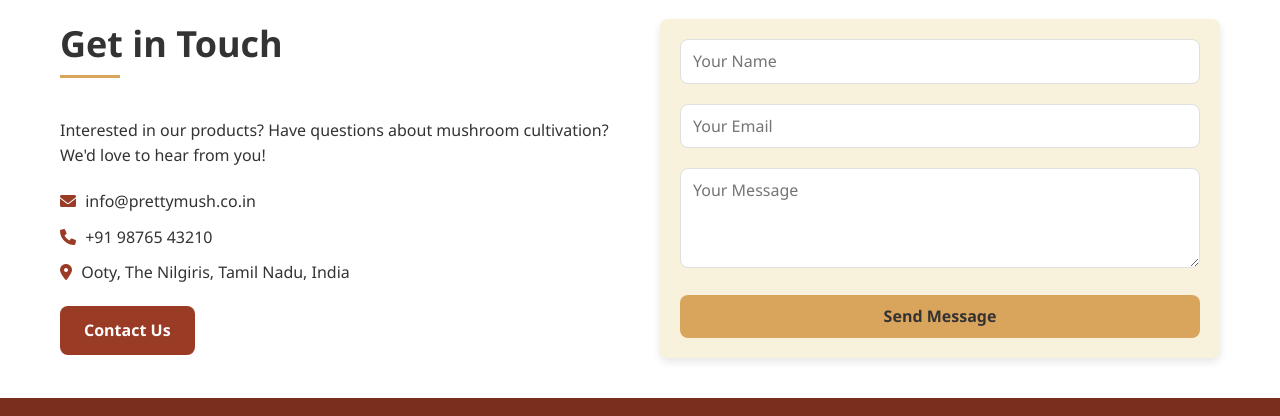
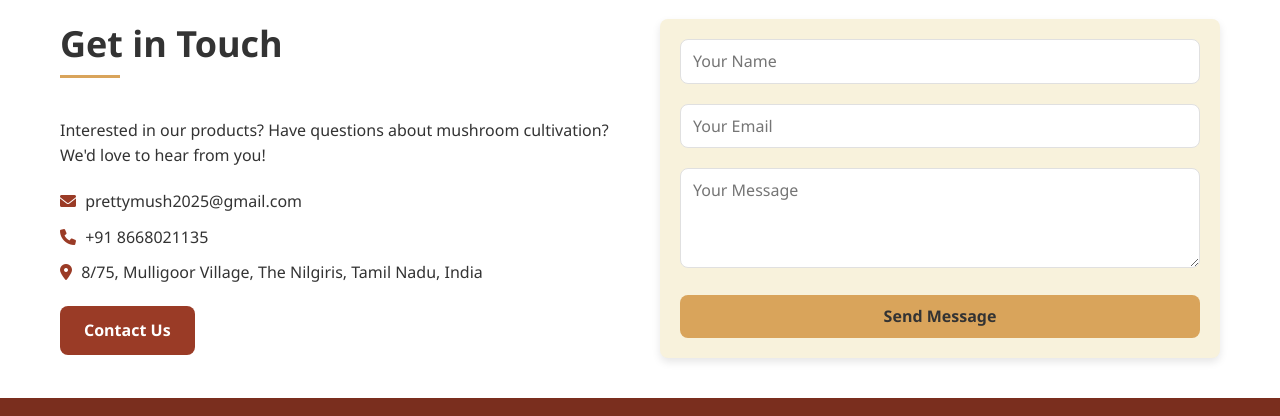
Before and after one commit to PrettyMush/prettymush, a plain HTML site: page index.html in a window 1280 px wide. Shown: the part 3867-4283 px from the top of the page. Drawn offline with nearby package versions, Linux system fonts and the light colour scheme.

Commit message:
Contact update in Index file

```diff
--- a/index.html
+++ b/index.html
@@ -229,9 +229,9 @@
                 </div>
                 <p>Interested in our products? Have questions about mushroom cultivation? We'd love to hear from you!</p>
                 <ul class="contact-details">
-                    <li><i class="fas fa-envelope"></i> info@prettymush.co.in</li>
-                    <li><i class="fas fa-phone"></i> +91 98765 43210</li>
-                    <li><i class="fas fa-map-marker-alt"></i> Ooty, The Nilgiris, Tamil Nadu, India</li>
+                    <li><i class="fas fa-envelope"></i> prettymush2025@gmail.com</li>
+                    <li><i class="fas fa-phone"></i> +91 8668021135</li>
+                    <li><i class="fas fa-map-marker-alt"></i> 8/75, Mulligoor Village, The Nilgiris, Tamil Nadu, India</li>
                 </ul>
                 <a href="contact.html" class="btn btn-primary">Contact Us</a>
             </div>
```
